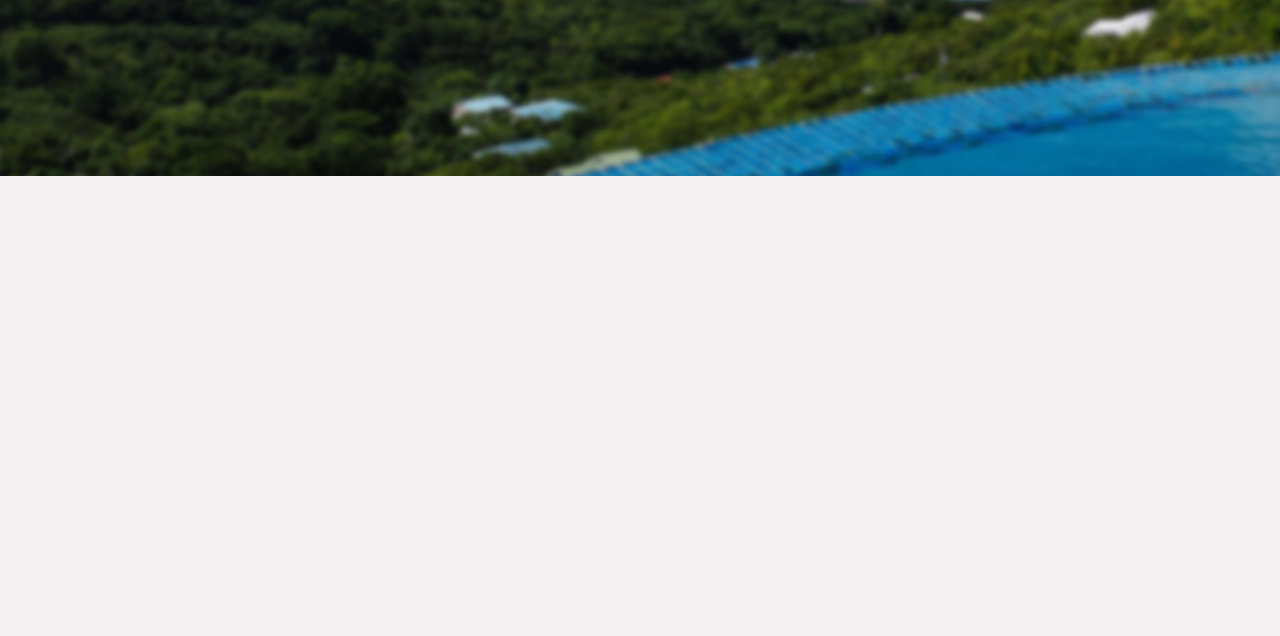
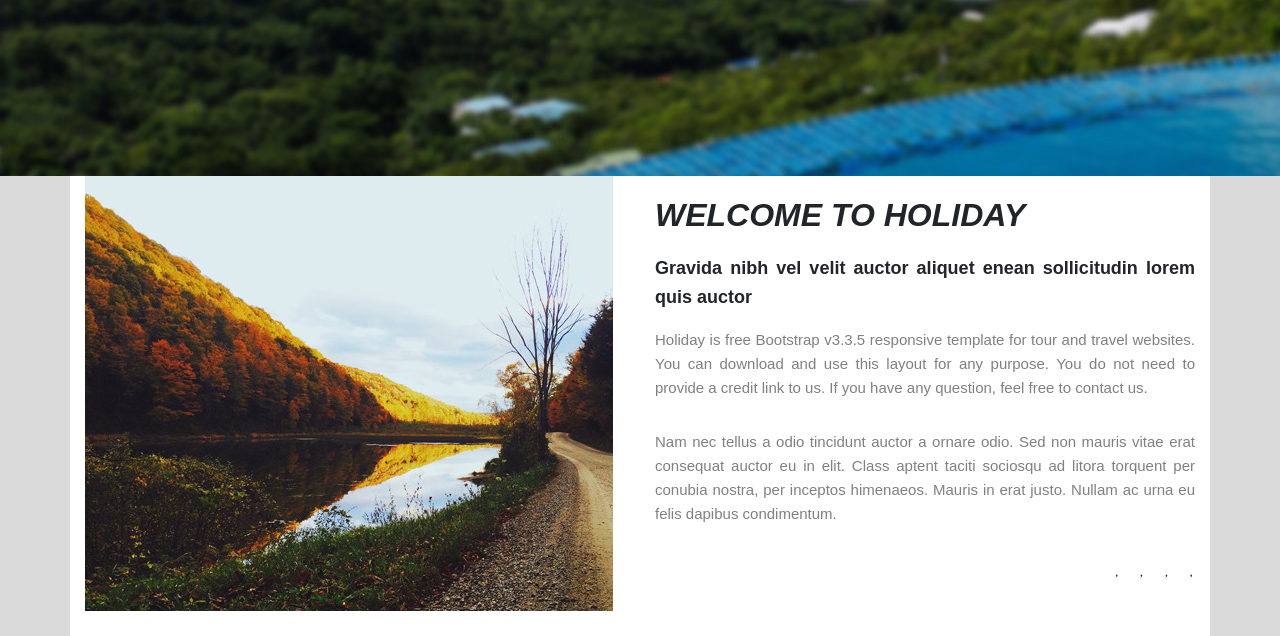
Before and after one commit to mehargee/Main-project, a plain HTML site: page about.html in a window 1280 px wide. Shown: the part 455-1091 px from the top of the page. Before the commit the page ends 800 px from the top, so only its background shows below. Drawn offline with Linux system fonts and the light colour scheme.

Commit message:
update home page

```diff
--- a/about.html
+++ b/about.html
@@ -34,10 +34,47 @@
             <h3>WOUNDERFUL DESTINATION</h3>
             <a href="#" class="button">LEARN MORE</a>
         </div>
+    </section>
 
-    </section>
-    <!-- three div of section HOME -->
+    <!-- slide one image -->
 
+    <section id="slider-1">
+        <div class="container" id="top-m1">
+            <div class="row" id="one-img-slider">
+                <div class="col-md-6">
+                    <img src="about-1.jpg" alt="wait">
+                </div>
+
+                <div class="col-md-6 slider-about-text">
+                    <h2><i>WELCOME TO HOLIDAY</i></h2>
+                    <p id="gravida">Gravida nibh vel velit auctor aliquet enean sollicitudin lorem quis auctor</p>
+                    <div class="gray-p">
+                        <p> Holiday is free Bootstrap v3.3.5 responsive template for tour and travel websites. You can
+                            download
+                            and use this layout for any purpose. You do not need to provide a credit link to us. If you
+                            have
+                            any
+                            question, feel free to contact us.</p>
+                        <p>Nam nec tellus a odio tincidunt auctor a ornare odio. Sed non mauris vitae erat consequat
+                            auctor
+                            eu in elit. Class aptent taciti sociosqu ad litora torquent per conubia nostra, per inceptos
+                            himenaeos. Mauris in erat justo. Nullam ac urna eu felis dapibus condimentum.</p>
+                    </div>
+                    <div id="font">
+                        <span><i class="fa-solid fa-heart"></i></span>
+                        <span><i class="fa-solid fa-heart"></i></span>
+                        <span><i class="fa-solid fa-heart"></i></span>
+                        <span><i class="fa-solid fa-heart"></i></span>
+                    </div>
+                </div>
+                </div>
+         </div>
+        </div>
+
+
+            <!-- about text -->
+
+</section>
 </body>
 
 </html>
--- a/style.css
+++ b/style.css
@@ -65,7 +65,6 @@ header {
     display: flex;
     flex-direction: column;
     justify-content: center;
-    /* text-align: center; */
     align-items: center;
     position: relative;
 }
@@ -290,3 +289,56 @@ footer {
     color: white;
 
 }
+
+/* <!-- slide one image --> */
+
+section#slider-1{
+    background: rgb(218, 218, 218);
+
+}
+
+/* #top-m1{
+    margin-top: -50px;
+    background-color: white;
+    z-index: 1;
+} */
+
+#one-img-slider{
+    padding-bottom: 25px;
+    background-color: white;
+    }
+
+#one-img-slider h2{
+    margin-top: 20px;
+    margin-bottom: 20px;
+    font-weight: bold;
+}
+
+#gravida{
+    font-size: 18px;
+    font-weight: bold;
+}
+
+#one-img-slider p{
+    text-align: justify;
+}
+
+#font {
+    text-align: right;
+}
+
+#font span{
+    margin-left: 15px;
+   }
+
+.gray-p p{
+    font-size: 15px;
+    color: gray;
+    margin-bottom: 30px;
+}
+
+/* about center text */
+
+#about-center-text{
+    margin-top: 30px;
+}
```
